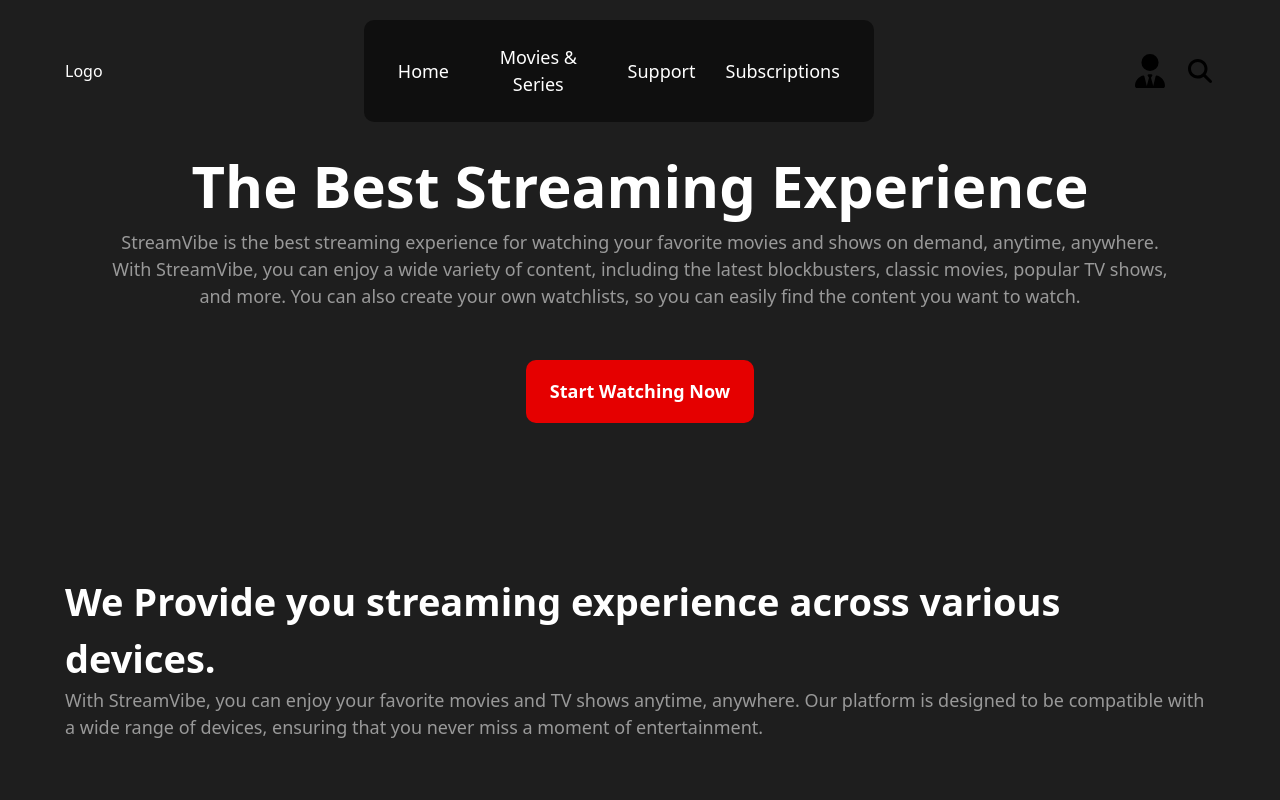
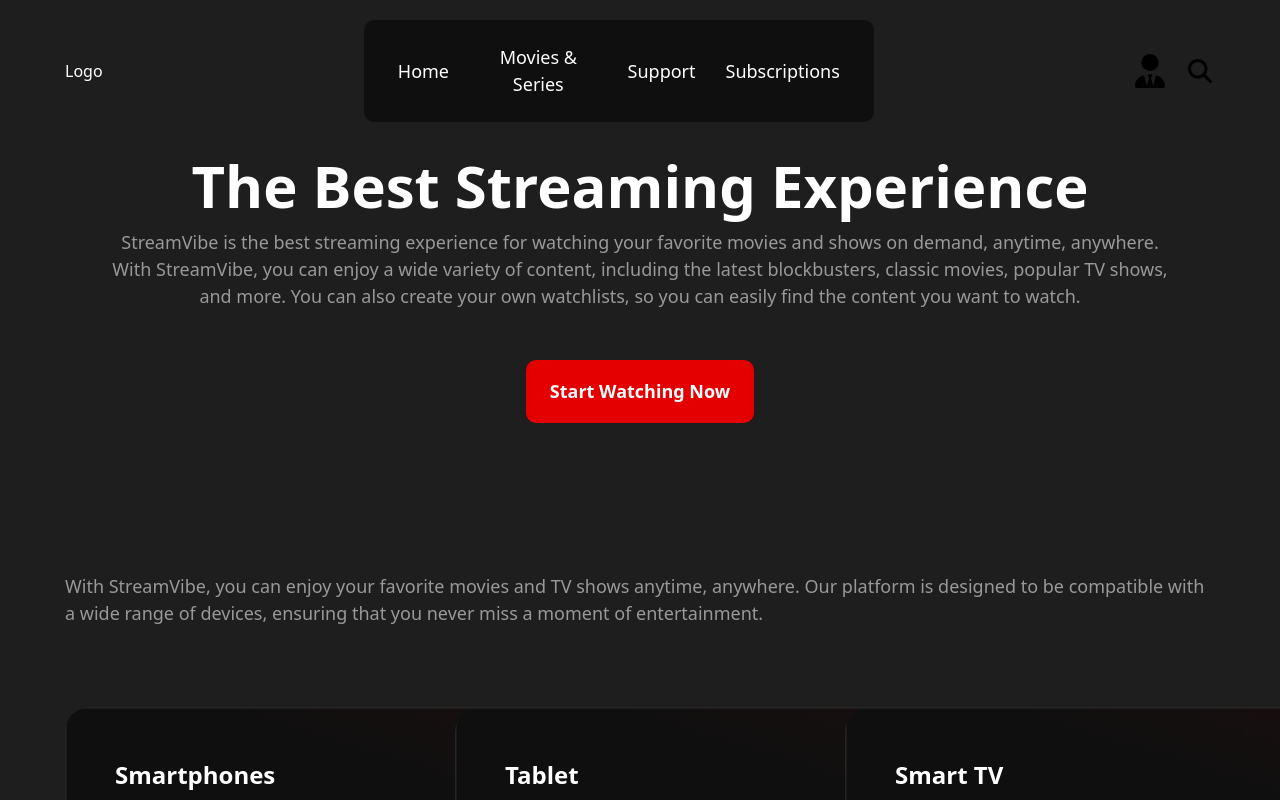
Before and after one commit to Arrow1731/FilmHome_com, a React (Vite) app: page / in a window 1280 px wide. Shown: the top 800 px of the page. Built offline with nearby package versions, Linux system fonts and the light colour scheme.

Commit message:
comment hide

```diff
--- a/src/Pages/Home.jsx
+++ b/src/Pages/Home.jsx
@@ -19,7 +19,7 @@
         <main className='container mt-[150px]'>
           <section>
             <div>
-              <h2 className='font-Manrope font-bold text-[38px] text-[#fff]'>We Provide you streaming experience across various devices.</h2>
+              {/* <h2 className='font-Manrope font-bold text-[38px] text-[#fff]'>We Provide you streaming experience across various devices.</h2> */}
               <p className='font-Manrope font-regular text-[18px] text-[#999999]'>With StreamVibe, you can enjoy your favorite movies and TV shows anytime, anywhere. Our platform is designed to be compatible with a wide range of devices, ensuring that you never miss a moment of entertainment.</p>
             </div>
             <div className=''>
```
